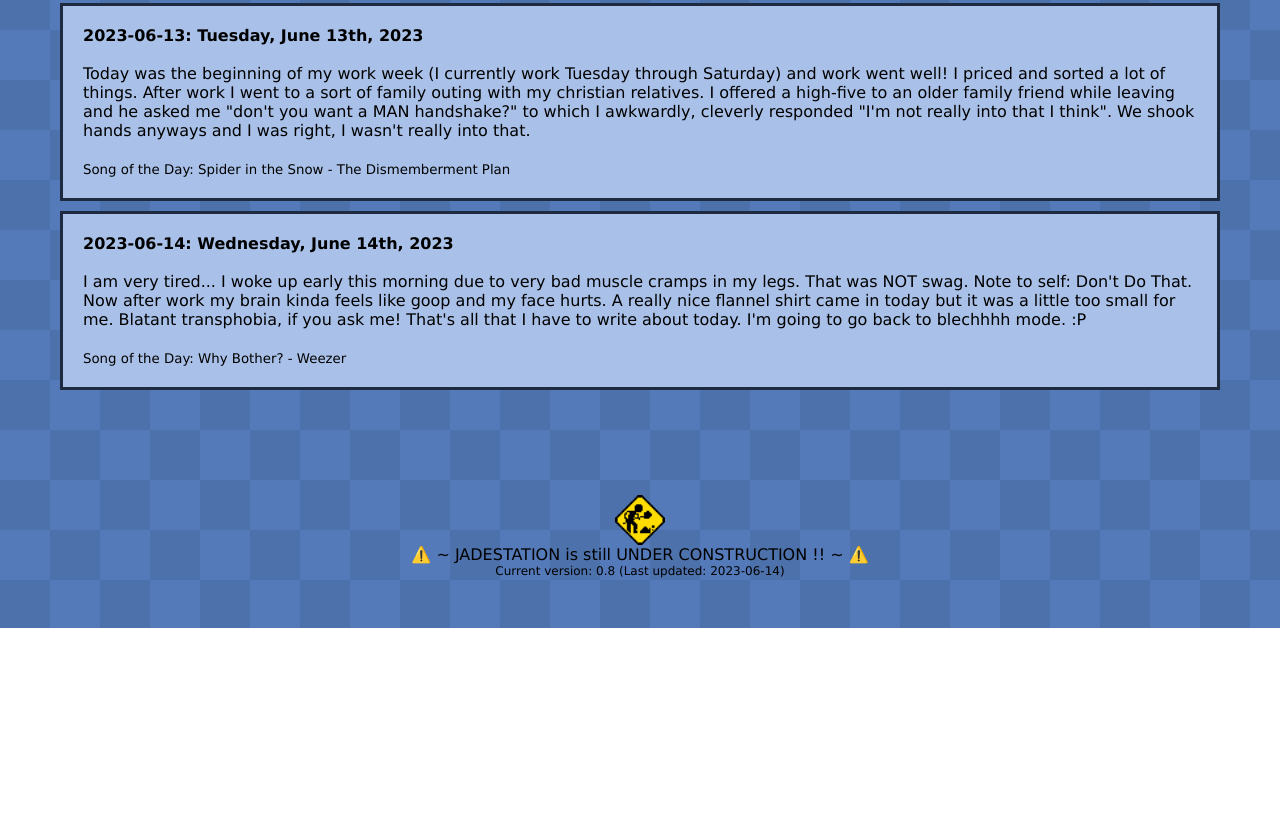
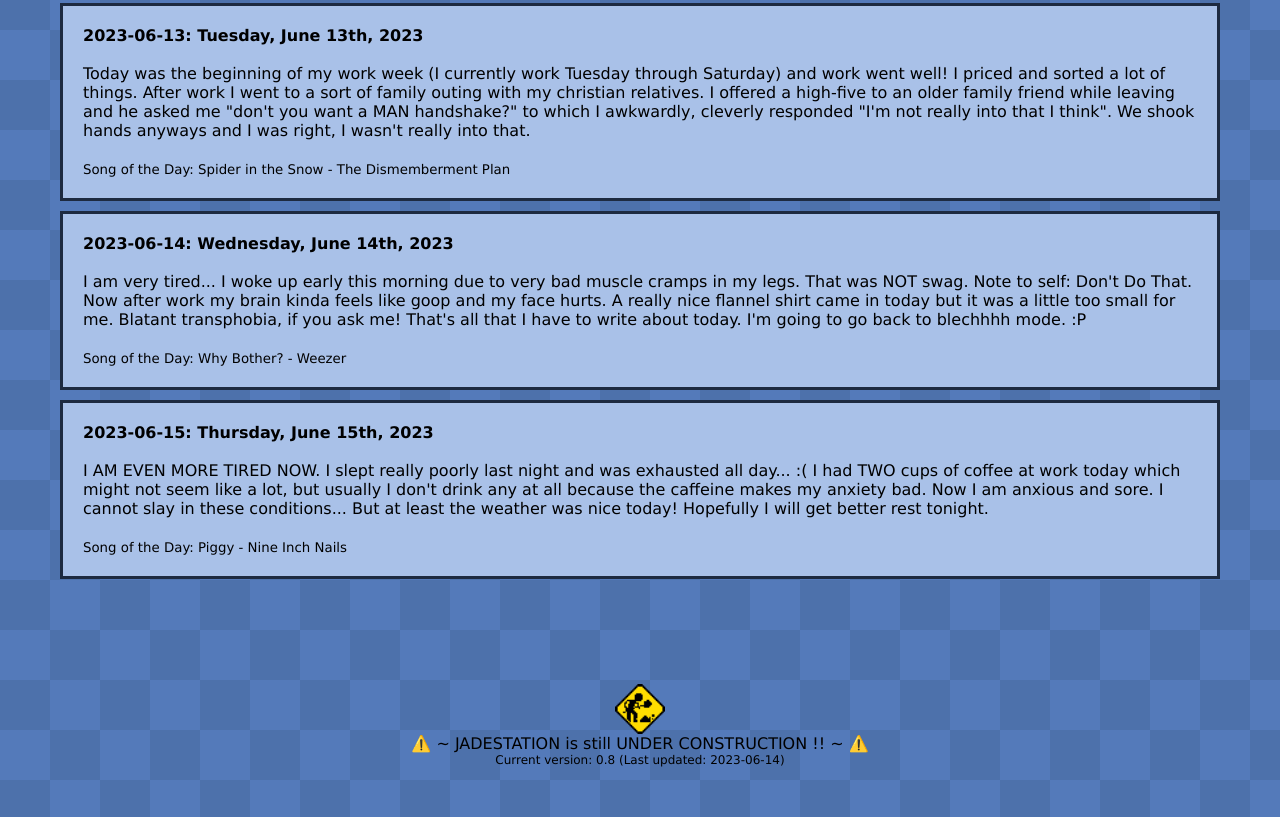
Before and after one commit to jadestation/jadestation.github.io, a plain HTML site: page journal.html in a window 1280 px wide. Shown: the part 570-1387 px from the top of the page. Before the commit the page ends 1198 px from the top, so only its background shows below. Drawn offline with Linux system fonts and the light colour scheme.

Commit message:
2023-06-15 journal

```diff
--- a/journal.html
+++ b/journal.html
@@ -41,6 +41,14 @@ h2 {;margin: 10px;}
 <small> Song of the Day: Why Bother? - Weezer </small>
 </p>
 
+<p>
+	<b> 2023-06-15: Thursday, June 15th, 2023 </b>
+<br> <br>
+	I AM EVEN MORE TIRED NOW. I slept really poorly last night and was exhausted all day... :( I had TWO cups of coffee at work today which might not seem like a lot, but usually I don't drink any at all because the caffeine makes my anxiety bad. Now I am anxious and sore. I cannot slay in these conditions... But at least the weather was nice today! Hopefully I will get better rest tonight.
+<br> <br>
+<small> Song of the Day: Piggy - Nine Inch Nails </small>
+</p>
+
 <br> <br> <br> <br> <br>
 
 <img src="images/construction.gif" alt="construction" class="center" width="50" height="50" style="display: block; margin-left: auto; margin-right: auto;" />
```
